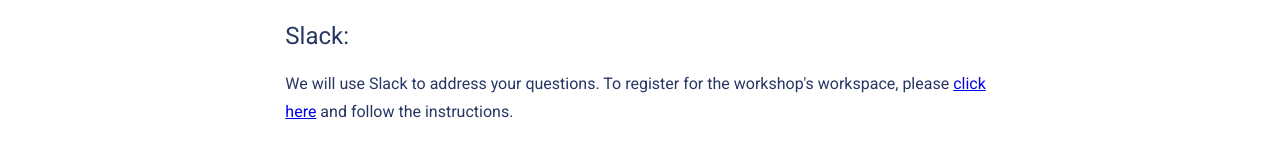
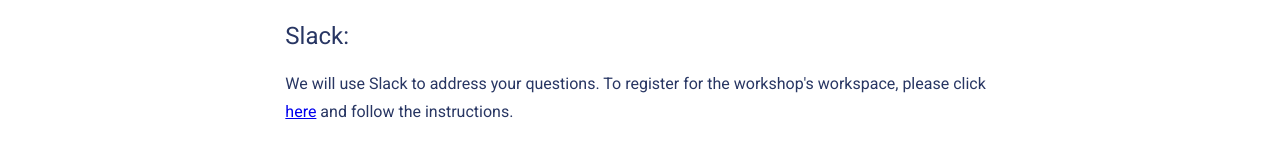
Before and after one commit to linea-it/monocerotis, a React (Create React App) app in the folder frontend/: page /additional-information in a window 1280 px wide. Shown: the part 657-800 px from the top of the page. Built offline with nearby package versions, Linux system fonts and the light colour scheme; the HTML template or start-up script is replaced by a standard one.

Commit message:
Fixing missing link on Additional Information

```diff
--- a/frontend/src/pages/AdditionalInformation/index.js
+++ b/frontend/src/pages/AdditionalInformation/index.js
@@ -80,12 +80,12 @@
             className={classes.description}
           >
             We will use Slack to address your questions. To register for the
-            workshop&apos;s workspace, please{' '}
+            workshop&apos;s workspace, please click{' '}
             <a
               href="https://join.slack.com/t/workshop2021grupo/shared_invite/zt-odwhahoh-1GkqK04VW7CN5UOqSvcR6w"
               target="blank"
             >
-              click here
+              here
             </a>{' '}
             and follow the instructions.
           </Typography>
```
